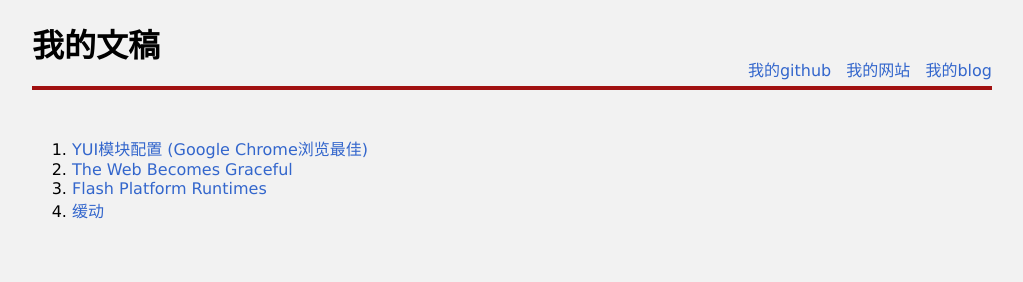
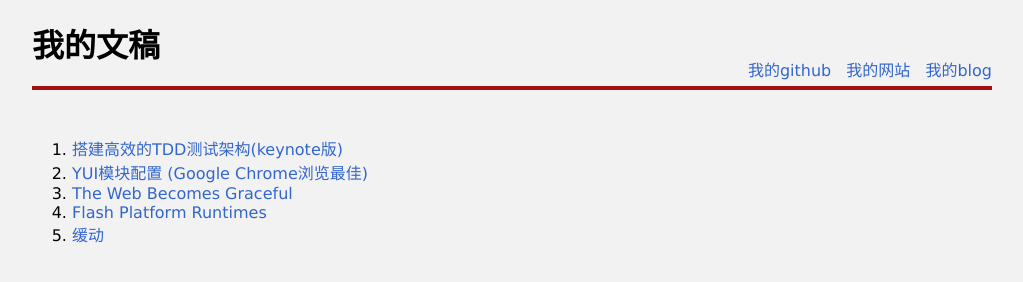
Before and after one commit to colorhook/colorhook.github.com, a plain HTML site: page index.html in a window 1280 px wide. Shown: the whole page, without its empty margins (128-1151 px from the left). Drawn offline with Linux system fonts and the light colour scheme.

Commit message:
add 搭建高效的TDD测试架构

```diff
--- a/index.html
+++ b/index.html
@@ -43,6 +43,7 @@ a:hover, a:active{
 		<a href="http://colorhook.com/blog">我的blog</a>
 	</div>
 	<ol class="list">
+        <li><a href="/efficient-frontend-tdd.pdf">搭建高效的TDD测试架构</a><a href="efficient-frontend-tdd.key">(keynote版)</a></li>
 		<li><a href="/yui-config.html">YUI模块配置 (Google Chrome浏览最佳)</a></li>
 		<li><a href="/the-web-becomes-graceful.pdf">The Web Becomes Graceful</a></li>
 		<li><a href="/flash-platform-runtimes.pdf">Flash Platform Runtimes</a></li>
```
Also changed, not shown: 2 other files.
